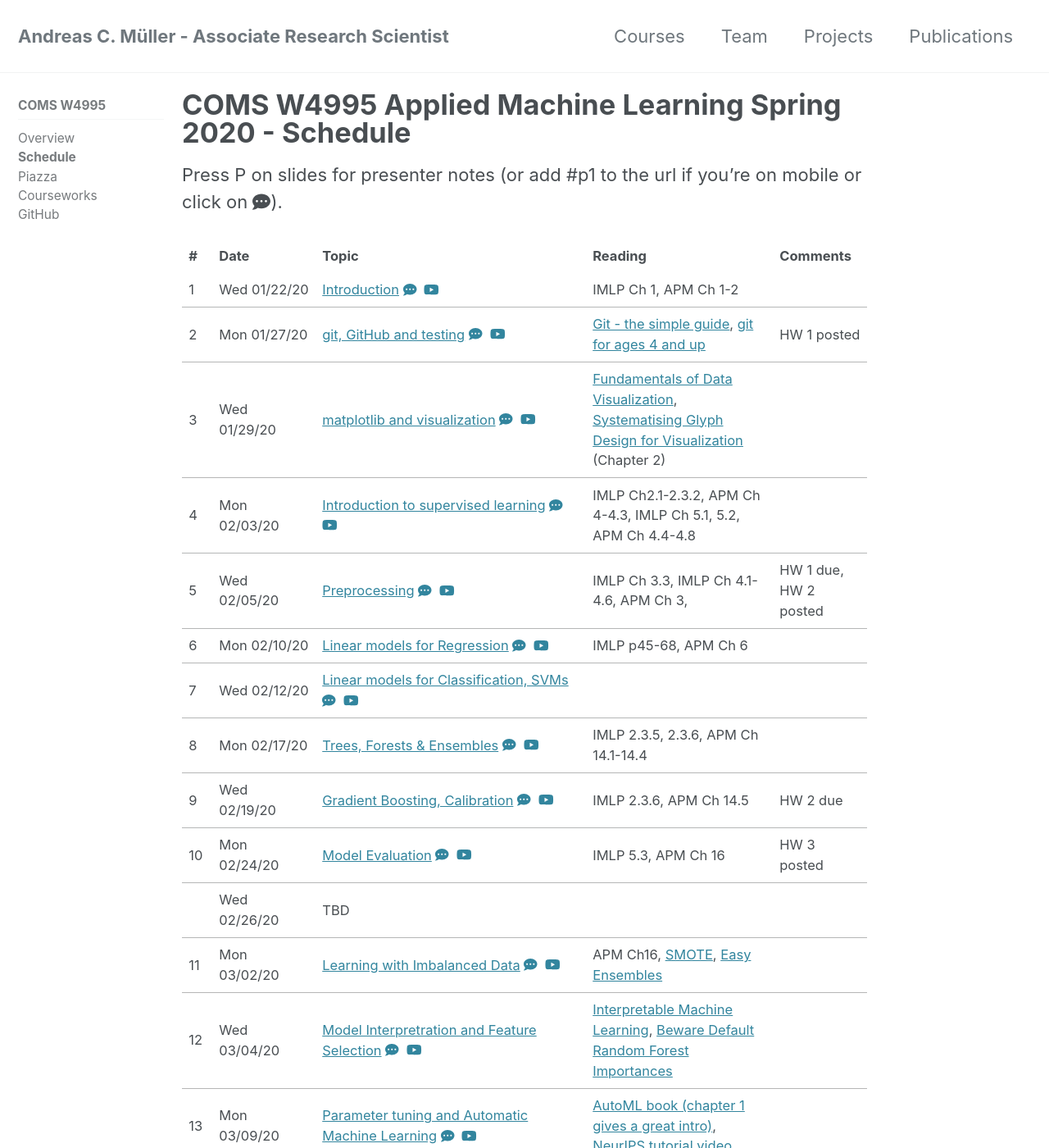
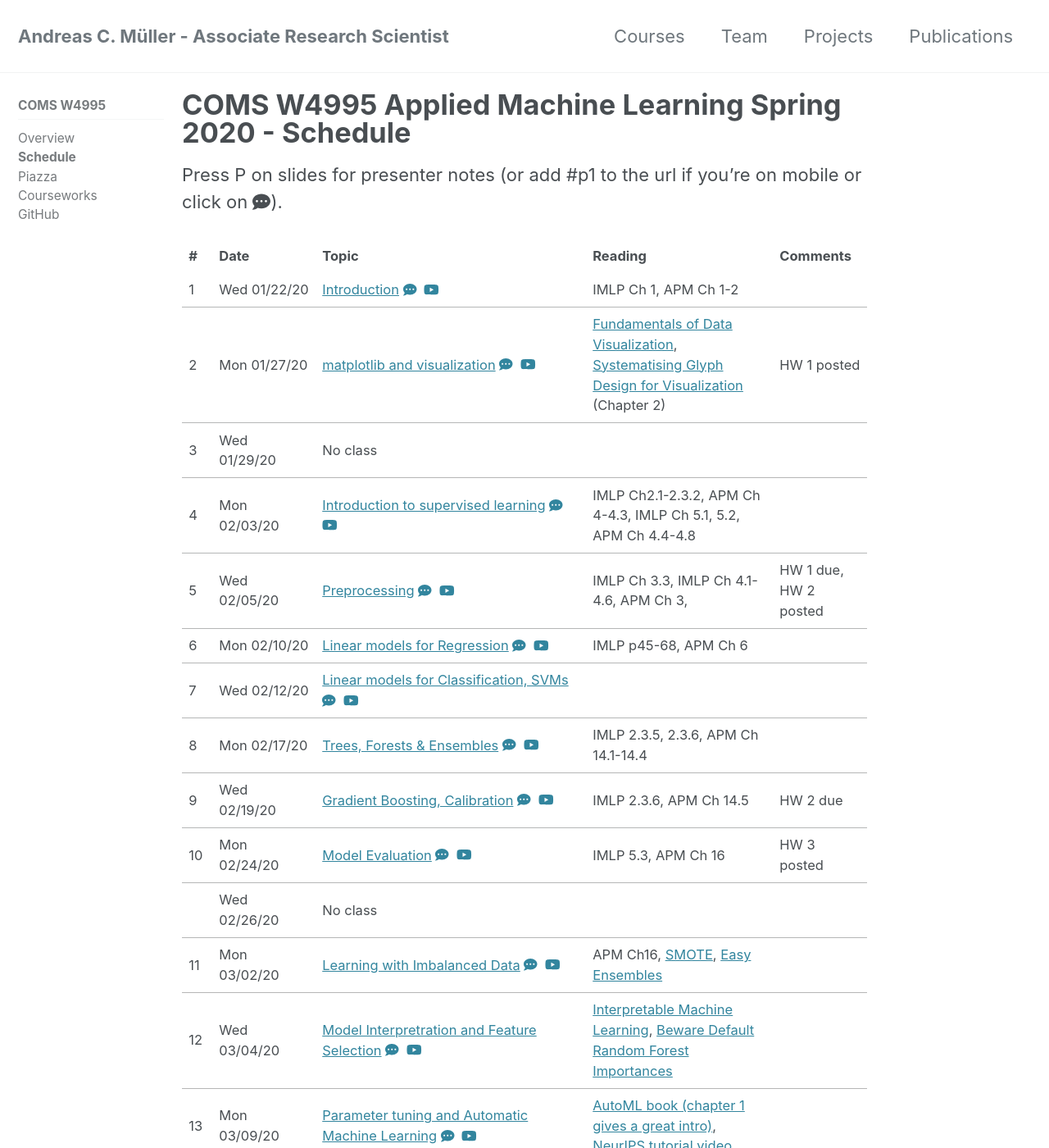
Before and after one commit to amueller/columbia-website, a Jekyll site: the page built from _comsw4995s20/lectures.md, in a window 1280 px wide and 1400 px high. Shown: the whole window at 82% size. Built offline with Jekyll 4.4.1, drawn with Linux system fonts in a browser that asks for light colours; cached includes are drawn as plain includes; nearby versions of some CDN libraries.

Commit message:
update times when there's no class

```diff
--- a/_comsw4995s20/lectures.md
+++ b/_comsw4995s20/lectures.md
@@ -34,19 +34,17 @@ Press P on slides for presenter notes (or add #p1 to the url if you're on mobile
 	<tr>
 		<td>2</td>
 		<td>Mon 01/27/20</td>
-		<td><a href="#">git, GitHub and testing</a>
-		<a href="#"><i class="fas fa-comment-dots"></i></a>&nbsp;
-		<a href="#"><i class="fab fa-youtube" aria-hidden="true"></i></a></td>
-		<td><a href="http://rogerdudler.github.io/git-guide/">Git - the simple guide</a>, <a href="https://www.youtube.com/watch?v=1ffBJ4sVUb4">git for ages 4 and up</a></td>
+		<td><a href="#">matplotlib and visualization</a>
+		<a href="#"><i class="fas fa-comment-dots"></i></a>
+		&nbsp;<a href="#"><i class="fab fa-youtube" aria-hidden="true"></i></a></td>
+		<td><a href="https://serialmentor.com/dataviz/">Fundamentals of Data Visualization</a>, <a href="https://ora.ox.ac.uk/objects/uuid:b98ccce1-038f-4c0a-a259-7f53dfe06ac7">Systematising Glyph Design for Visualization</a> (Chapter 2)</td>
 		<td>HW 1 posted</td>
 	</tr>
 	<tr>
 		<td>3<br></td>
 		<td>Wed 01/29/20</td>
-		<td><a href="#">matplotlib and visualization</a>
-		<a href="#"><i class="fas fa-comment-dots"></i></a>
-		&nbsp;<a href="#"><i class="fab fa-youtube" aria-hidden="true"></i></a></td>
-		<td><a href="https://serialmentor.com/dataviz/">Fundamentals of Data Visualization</a>, <a href="https://ora.ox.ac.uk/objects/uuid:b98ccce1-038f-4c0a-a259-7f53dfe06ac7">Systematising Glyph Design for Visualization</a> (Chapter 2)</td>
+		<td>No class</td>
+		<td></td>
 		<td><br></td>
 	</tr>
 	<tr>
@@ -116,7 +114,7 @@ Press P on slides for presenter notes (or add #p1 to the url if you're on mobile
 	<tr>
 		<td></td>
 		<td>Wed 02/26/20</td>
-		<td>TBD
+		<td>No class
 			</td>
 		<td></td>
 		<td></td>
```
